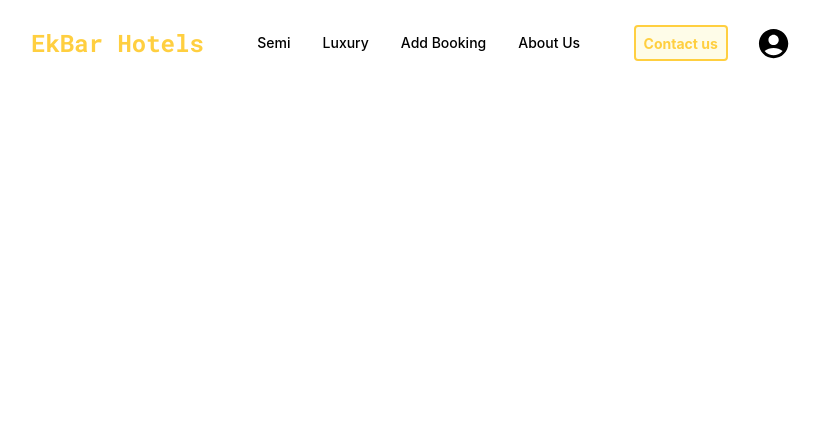
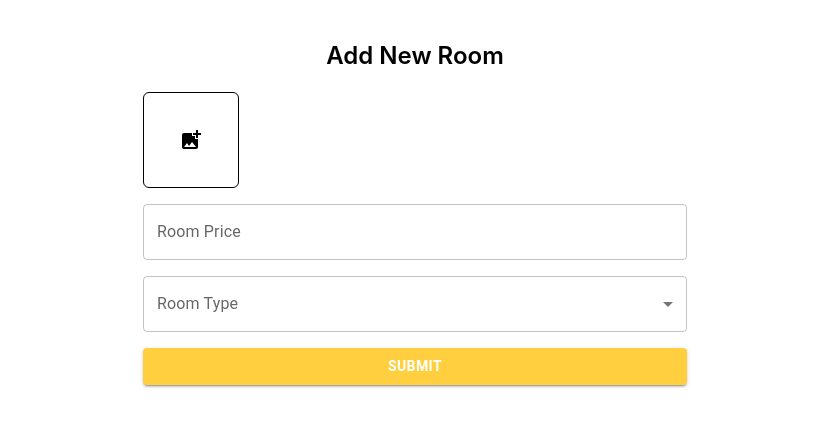
Before and after one commit to ShashmithaBan/EKBAR-HMS_REACT_JS_TAILWINDCSS, a React (Create React App) app in the folder my-app/: page /addroom in a window 1280 px wide. Shown: the top 426 px of the page, without its empty margins (225-1045 px from the left). Built offline with nearby package versions, Linux system fonts and the light colour scheme.

Commit message:
implemented the frontend ui successfully

```diff
--- a/my-app/package.json
+++ b/my-app/package.json
@@ -15,6 +15,8 @@
     "@testing-library/react": "^13.4.0",
     "@testing-library/user-event": "^13.5.0",
     "class-variance-authority": "^0.7.0",
+    "cloudinary": "^2.2.0",
+    "dayjs": "^1.11.11",
     "formik": "^2.4.6",
     "react": "^18.3.1",
     "react-dom": "^18.3.1",
--- a/my-app/src/App.js
+++ b/my-app/src/App.js
@@ -6,6 +6,7 @@ import { Home } from './Components/Pages/Home/Home';
 import { Semi } from './Components/Pages/Semi';
 import {Luxury} from './Components/Pages/Luxury';
 import { AddBooking } from './Components/Pages/AddBooking/AddBooking';
+import { AddRoom } from './Components/Pages/AddRoom/AddRoom';
 
 
 const App = () => {
@@ -15,6 +16,10 @@ const App = () => {
         <Route
           path='/signin'
           element={<Signin/>}
+        />
+        <Route
+          path='/addroom'
+          element={<AddRoom/>}
         />
         <Route
           path='*'
--- /dev/null
+++ b/my-app/src/Components/Pages/AddRoom/AddRoom.jsx
@@ -0,0 +1,147 @@
+import { Grid, TextField, Button, IconButton, CircularProgress, FormControl, InputLabel, Select, MenuItem } from '@mui/material';
+import { Field, Form, Formik } from 'formik';
+import React, { useState } from 'react';
+import AddPhotoAlternateIcon from '@mui/icons-material/AddPhotoAlternate';
+import CloseIcon from '@mui/icons-material/Close';
+import { uploadImageToCloudinary } from '../util/UploadToCloudinary';
+
+const initialValues = {
+  roomType: '',
+  roomPrice: '',
+  images: [],
+};
+
+export const AddRoom = () => {
+  const [uploadImage, setUploadImage] = useState(false);
+
+  const handleImageChange = async (e, setFieldValue, values) => {
+    const file = e.target.files[0];
+    setUploadImage(true);
+    try {
+      const imageUrl = await uploadImageToCloudinary(file);
+      console.log('Uploaded Image URL:', imageUrl);
+      setFieldValue("images", [...values.images, imageUrl]);
+    } catch (error) {
+      console.error('Error uploading image:', error);
+    } finally {
+      setUploadImage(false);
+    }
+  };
+
+  const handleRemoveImage = (index, values, setFieldValue) => {
+    const updatedImages = [...values.images];
+    updatedImages.splice(index, 1);
+    setFieldValue("images", updatedImages);
+  };
+
+  const handleSubmit = (values) => {
+    console.log('Form Values:', values);
+  };
+
+  return (
+    <div className='flex flex-col xl:mx-64 mx-12 py-10 justify-center items-center'>
+      <h1 className="relative text-center lg:text-left text-2xl font-semibold">
+        Add New Room
+      </h1>
+      <div className="mt-5">
+        <Formik
+          initialValues={initialValues}
+          onSubmit={handleSubmit}
+        >
+          {({ setFieldValue, values }) => (
+            <Form>
+              <Grid container spacing={2}>
+                <Grid item xs={12} className='flex flex-wrap gap-5'>
+                  <input
+                    type='file'
+                    accept='image/*'
+                    id='fileInput'
+                    style={{ display: 'none' }}
+                    onChange={(e) => handleImageChange(e, setFieldValue, values)}
+                  />
+                  <label className='relative' htmlFor='fileInput'>
+                    <span className='w-24 h-24 cursor-pointer flex border-black items-center justify-center p-2 border rounded-md hover:border-yellow-500'>
+                      <AddPhotoAlternateIcon className='text-black hover:text-yellow-500' />
+                    </span>
+                    {uploadImage && (
+                      <div className='absolute left-0 right-0 top-7 bottom-0 w-24 h-24 flex justify-center'>
+                        <CircularProgress />
+                      </div>
+                    )}
+                  </label>
+                  <div className="flex flex-wrap gap-2">
+                    {values.images.map((item, index) => (
+                      <div key={index} className="relative">
+                        <img className='w-24 h-24 object-cover' src={item} alt='' />
+                        <IconButton
+                          sx={{
+                            position: "absolute",
+                            top: 0,
+                            right: 0,
+                            outline: "none"
+                          }}
+                          onClick={() => handleRemoveImage(index, values, setFieldValue)}>
+                          <CloseIcon />
+                        </IconButton>
+                      </div>
+                    ))}
+                  </div>
+                </Grid>
+                <Grid item xs={12}>
+                  <Field name="roomPrice">
+                    {({ field }) => (
+                      <TextField
+                        {...field}
+                        label="Room Price"
+                        variant="outlined"
+                        fullWidth
+                      />
+                    )}
+                  </Field>
+                </Grid>
+                <Grid item xs={12}>
+                  <FormControl fullWidth>
+                    <InputLabel id="roomType-label">Room Type</InputLabel>
+                    <Field name="roomType">
+                      {({ field }) => (
+                        <Select
+                          labelId="roomType-label"
+                          id="roomType"
+                          label="Room Type"
+                          {...field}
+                          value={field.value} // Ensure Select has the correct value
+                          onChange={(e) => setFieldValue('roomType', e.target.value)}
+                        >
+                          <MenuItem value="VIP">VIP</MenuItem>
+                          <MenuItem value="Semi">Semi Luxury</MenuItem>
+                        </Select>
+                      )}
+                    </Field>
+                  </FormControl>
+                </Grid>
+                <Grid item xs={12}>
+                  <Button
+                    fullWidth
+                    type="submit"
+                    variant="contained"
+                    color="primary"
+                    sx={{
+                      justifyContent: 'center',
+                      backgroundColor: "#FFCF40",
+                      fontWeight: "bold",
+                      '&:hover': {
+                        backgroundColor: "#E5B935",
+                      }
+                    }}
+                  >
+                    Submit
+                  </Button>
+                </Grid>
+              </Grid>
+            </Form>
+          )}
+        </Formik>
+      </div>
+    </div>
+  );
+};
--- a/my-app/src/Components/Pages/Auth/Signin.jsx
+++ b/my-app/src/Components/Pages/Auth/Signin.jsx
@@ -33,8 +33,8 @@ export const Signin = () => {
 
   return (
 
-    <div className='back  '>
-        <div className="flex h-screen justify-center items-center bg-[#00000040]">
+    <div className='back flex justify-center '>
+        <div className="flex h-screen justify-center items-center bg-[#00000040] ">
           <div className="flex justify-center items-center flex-col gap-2 p-5 py-5 shadow-xl  backdrop-blur-sm bg-[#ffffff63] rounded-lg">
             <h1 className='text-2xl font-bold text-white'>Admin Login</h1>
           <Formik onSubmit={handleSubmit} initialValues={initialValues}>
@@ -83,7 +83,7 @@ export const Signin = () => {
                     </Button>
                 </Form>
              </Formik>
-             <Typography variant="body2" align="center" gutterBottom className='w-[300px] text-red-900'>
+             <Typography variant="body2" fontWeight={'bold'} align="center" fontFamily={'monospace'} gutterBottom className='w-[300px] text-red-800 '>
   Only Admins can log in to the site. Customers can book their rooms without logging in. <br/>
   <span className='text-neutral-800'>If you are a Customer </span><button className='text-white underline'  onClick={()=>navigate('/') }>Click Here</button>
 
--- /dev/null
+++ b/my-app/src/Components/Pages/util/UploadToCloudinary.js
@@ -0,0 +1,17 @@
+const upload_preset = "Ekbar-HMS"
+const cloud_name = "dg0lplsae"
+const api_url = `https://api.cloudinary.com/v1_1/${cloud_name}/image/upload`
+
+export const uploadImageToCloudinary = async(file) =>{
+    const data = new FormData();
+    data.append("file",file);
+    data.append("upload_preset",upload_preset);
+    data.append("cloud_name",cloud_name);
+
+    const res = await fetch(api_url,{
+         method:"post",
+         body:data
+    });
+    const fileData = await res.json();
+    return fileData.url
+}
```
Also changed, not shown: 1 other file (tests, documents, lock files or other folders).
